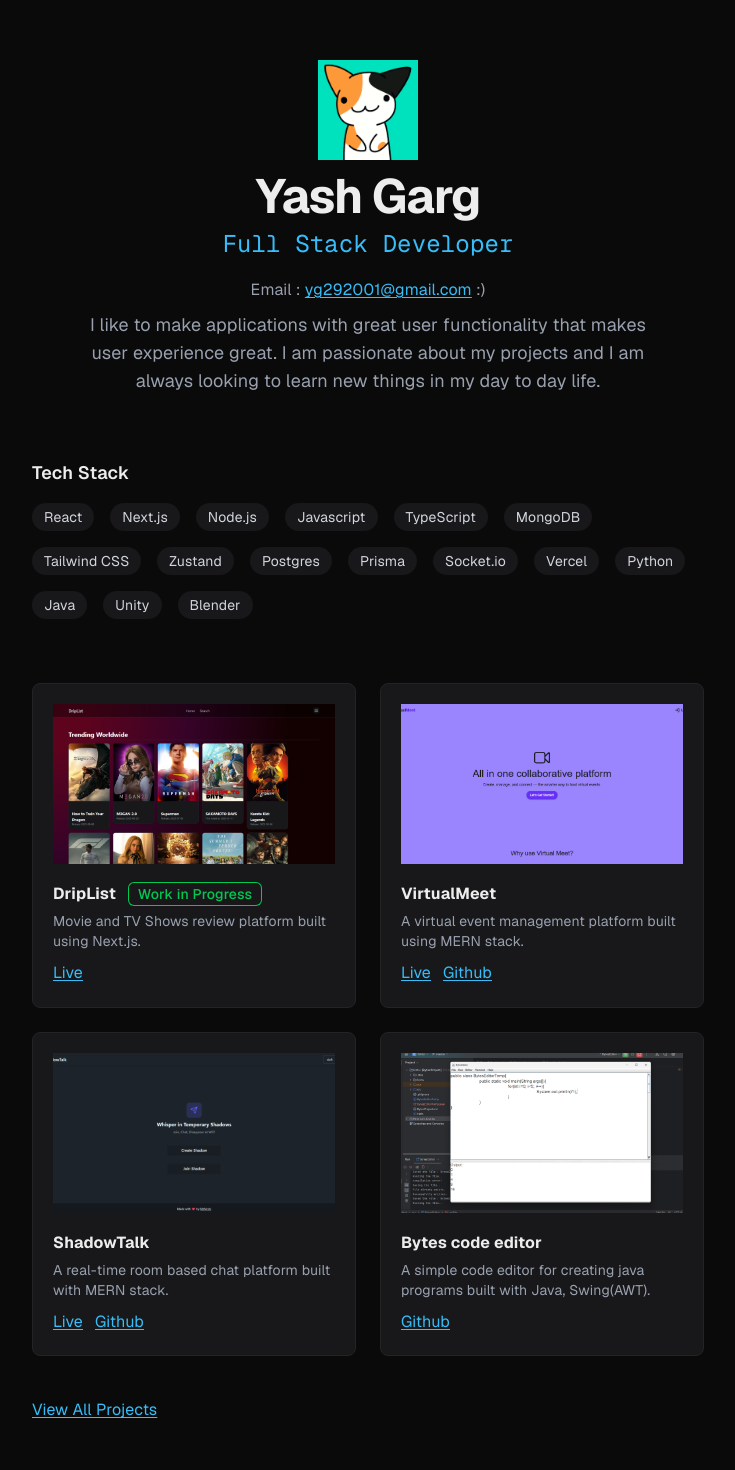
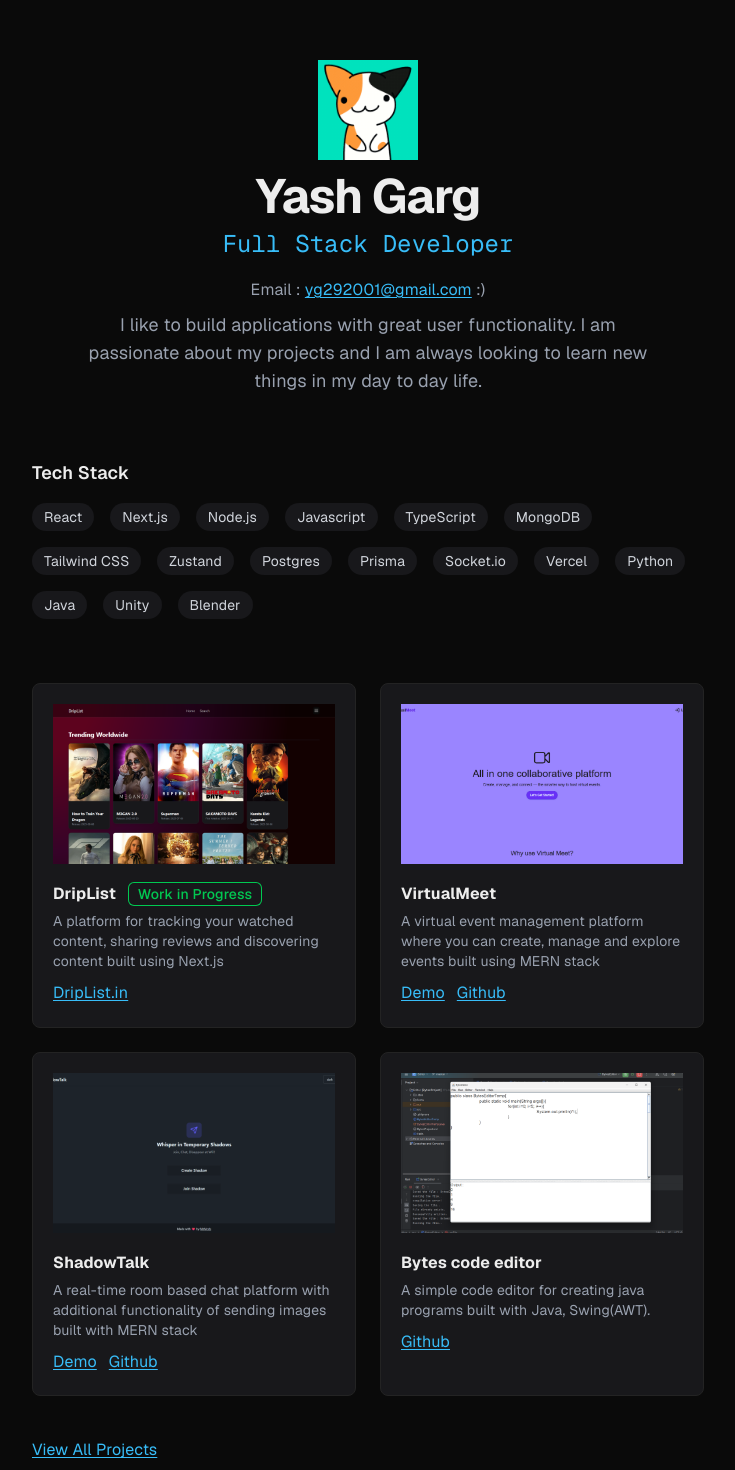
Before and after one commit to mr-mods-yg/mrmods, a Next.js app: page / in a window 1280 px wide. Shown: the top 1470 px of the page, without its empty margins (272-1007 px from the left). Built offline with nearby package versions, Linux system fonts and the light colour scheme.

Commit message:
updated portfolio

```diff
--- a/src/app/page.tsx
+++ b/src/app/page.tsx
@@ -29,8 +29,8 @@
         <h2 className="text-xl md:text-2xl font-mono text-[var(--accent)] mb-4">Full Stack Developer</h2>
         <p className="text-gray-400 my-2">Email : <a href="mailto:yg292001@gmail.com" className="underline">yg292001@gmail.com</a>{" :)"}</p>
 
-        <p className="text-base md:text-lg text-gray-400 max-w-xl mx-auto">
-          I like to make applications with great user functionality that makes user experience great. I am passionate about my projects and I am always looking to learn new things in my day to day life.
+        <p className="text-base md:text-lg text-gray-400 max-w-xl mx-auto whitespace-pre-wrap">
+          I like to build applications with great user functionality. I am passionate about my projects and I am always looking to learn new things in my day to day life.
         </p>
 
       </section>
@@ -39,7 +39,7 @@
       <section className="w-full max-w-2xl mb-16">
         <h3 className="text-lg font-semibold mb-4 text-left">Tech Stack</h3>
         <ul className="flex flex-wrap gap-4 justify-center md:justify-start text-sm text-gray-300">
-          {skills.map((skill, index) => <li key={index} className="px-3 py-1 bg-[#18181b] rounded-full">{skill}</li>)}
+          {skills.map((skill, index) => <li key={index} className="px-3 py-1 bg-[#18181b] rounded-full hover:opacity-80">{skill}</li>)}
         </ul>
       </section>
       {/* PROJECTS SECTION */}
--- a/src/components/projects.tsx
+++ b/src/components/projects.tsx
@@ -4,7 +4,7 @@
 function ProjectsSection({ isHomePage }: { isHomePage: boolean }) {
     return <section className="w-full max-w-2xl mb-16">
         <div className="grid gap-6 md:grid-cols-2">
-            <div className="bg-[#18181b] rounded-lg p-5 text-left border border-[#232323]">
+            <div className="bg-[#18181b] rounded-lg p-5 text-left border border-[#232323] hover:scale-105 transition-transform">
                 <div className="mb-4" style={{ position: 'relative', width: '100%', height: '160px' }}>
                     <Image
                         src="/driplist.png"
@@ -16,11 +16,11 @@
                 <h4 className="font-bold mb-1">DripList <span className="inline-flex items-center mx-2 rounded-md bg-muted px-2.5 py-0.5 text-sm font-medium text-green-500 ring-1 ring-inset ring-green-500">
                     Work in Progress
                 </span></h4>
-                <p className="text-gray-400 text-sm mb-2">Movie and TV Shows review platform built using Next.js.</p>
-                <a href="https://driplist.in/" className="underline mr-3 text-[var(--accent)] text-md">Live</a>
+                <p className="text-gray-400 text-sm mb-2">A platform for tracking your watched content, sharing reviews and discovering content built using Next.js</p>
+                <a href="https://driplist.in/" className="underline mr-3 text-[var(--accent)] text-md">DripList.in</a>
                 {/* <a href="https://github.com/mr-mods-yg/driplist-next" className="mr-3 underline text-[var(--accent)] text-md">Github</a> */}
             </div>
-            <div className="bg-[#18181b] rounded-lg p-5 text-left border border-[#232323]">
+            <div className="bg-[#18181b] rounded-lg p-5 text-left border border-[#232323] hover:scale-105 transition-transform">
                 <div className="mb-4" style={{ position: 'relative', width: '100%', height: '160px' }}>
                     <Image
                         src="/virtualmeet.png"
@@ -30,11 +30,11 @@
                     />
                 </div>
                 <h4 className="font-bold mb-1">VirtualMeet</h4>
-                <p className="text-gray-400 text-sm mb-2">A virtual event management platform built using MERN stack.</p>
-                <a href="https://virtual-meet-psi.vercel.app/" className="underline mr-3 text-[var(--accent)] text-md">Live</a>
+                <p className="text-gray-400 text-sm mb-2">A virtual event management platform where you can create, manage and explore events built using MERN stack</p>
+                <a href="https://virtual-meet-psi.vercel.app/" className="underline mr-3 text-[var(--accent)] text-md">Demo</a>
                 <a href="https://github.com/mr-mods-yg/VirtualMeet" className="mr-3 underline text-[var(--accent)] text-md">Github</a>
             </div>
-            <div className="bg-[#18181b] rounded-lg p-5 text-left border border-[#232323]">
+            <div className="bg-[#18181b] rounded-lg p-5 text-left border border-[#232323] hover:scale-105 transition-transform">
                 <div className="mb-4" style={{ position: 'relative', width: '100%', height: '160px' }}>
                     <Image
                         src="/shadowtalk.png"
@@ -44,11 +44,11 @@
                     />
                 </div>
                 <h4 className="font-bold mb-1">ShadowTalk</h4>
-                <p className="text-gray-400 text-sm mb-2">A real-time room based chat platform built with MERN stack.</p>
-                <a href="https://shadow-talk-chat-app.vercel.app/" className="mr-3 underline text-[var(--accent)] text-md">Live</a>
+                <p className="text-gray-400 text-sm mb-2">A real-time room based chat platform with additional functionality of sending images built with MERN stack</p>
+                <a href="https://shadow-talk-chat-app.vercel.app/" className="mr-3 underline text-[var(--accent)] text-md">Demo</a>
                 <a href="https://github.com/mr-mods-yg/shadow-talk-chat-app" className="mr-3 underline text-[var(--accent)] text-md">Github</a>
             </div>
-            <div className="bg-[#18181b] rounded-lg p-5 text-left border border-[#232323]">
+            <div className="bg-[#18181b] rounded-lg p-5 text-left border border-[#232323] hover:scale-105 transition-transform">
                 <div className="mb-4" style={{ position: 'relative', width: '100%', height: '160px' }}>
                     <Image
                         src="/bytesEditor.png"
```
